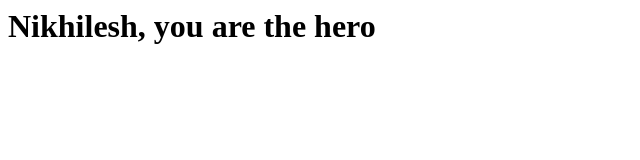
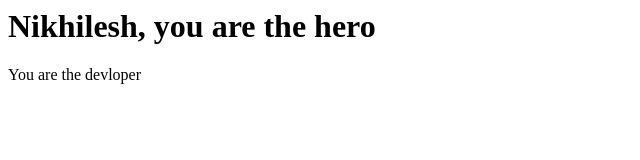
Before and after one commit to nikhilesh02/testrepos, a plain HTML site: page index.html in a window 1280 px wide. Shown: the whole page, without its empty margins (0-640 px from the left). Drawn offline with Linux system fonts and the light colour scheme.

Commit message:
New Branch commit

```diff
--- a/index.html
+++ b/index.html
@@ -1,5 +1,6 @@
 <html>
 	<body>
 		<h1> Nikhilesh, you are the hero </h1>
+		<p> You are the devloper </p>
 	</body>
 </html>
```
